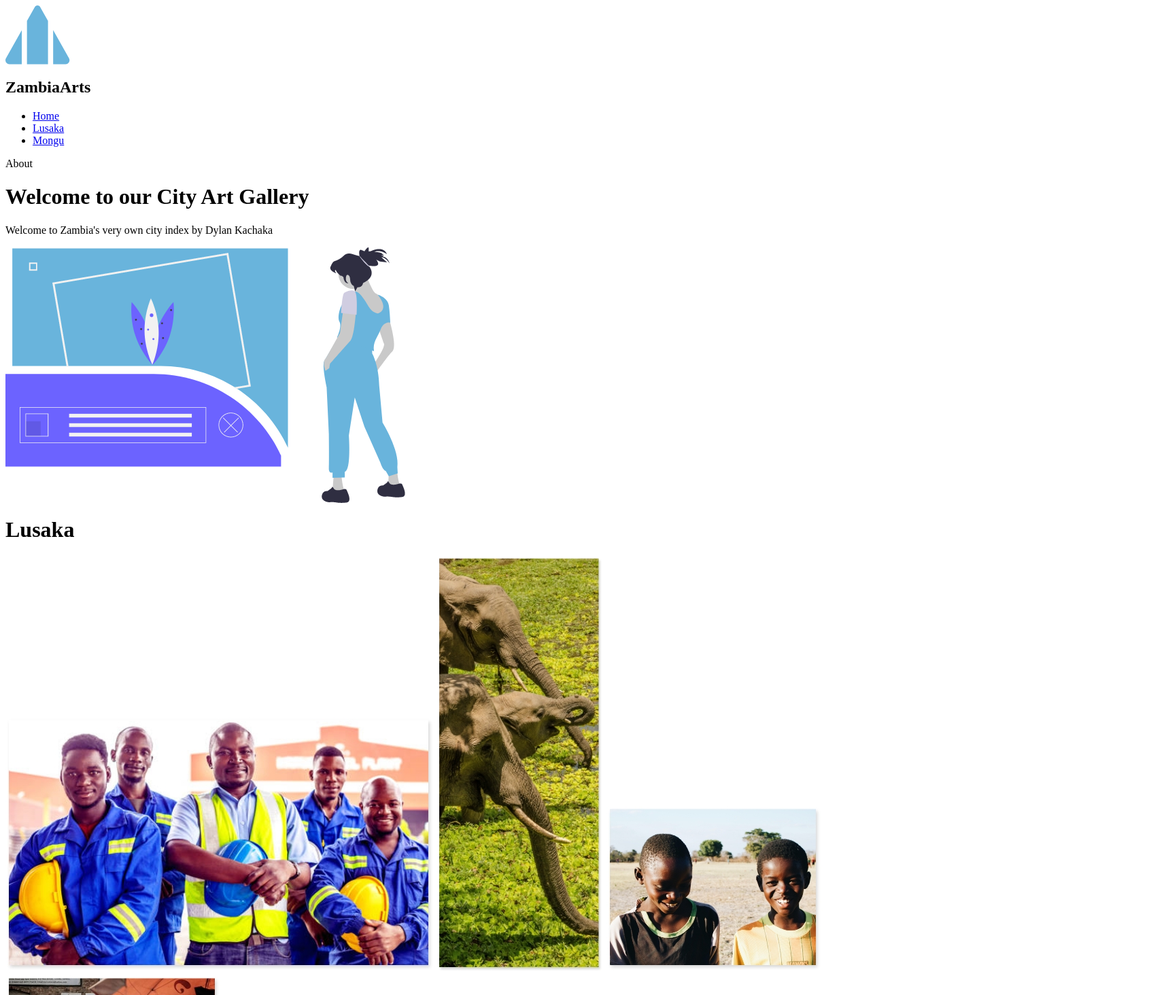
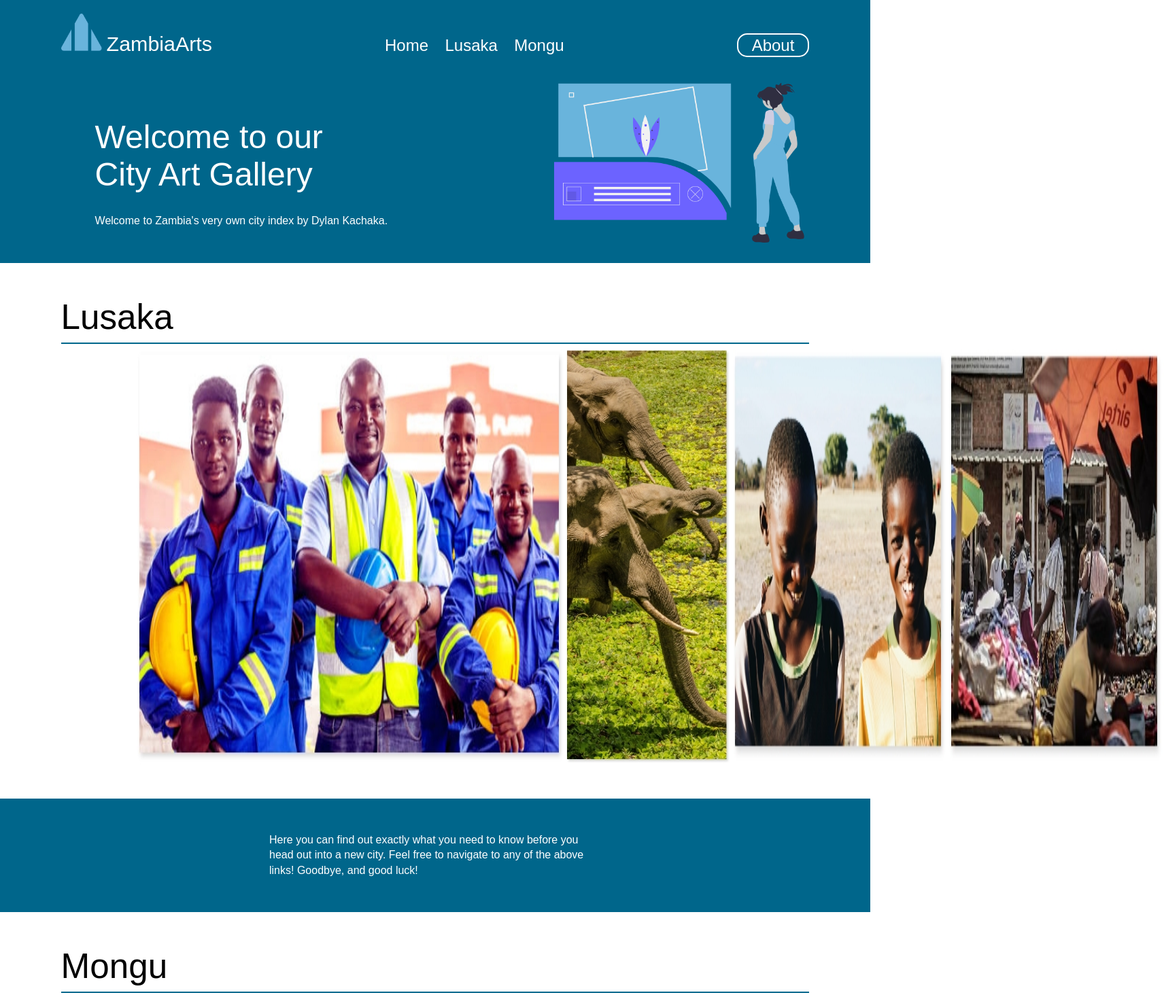
Before and after one commit to Kasweka1/ZambiaArt, a plain HTML site: page index.html in a window 1280 px wide. Shown: the top 1464 px of the page at 68% size, 1712 px wide, since content can reach past the window. Drawn offline with Linux system fonts and the light colour scheme.

Commit message:
completed styling

```diff
--- a/index.html
+++ b/index.html
@@ -3,12 +3,14 @@
     <meta charset="UTF-8">
     <meta http-equiv="X-UA-Compatible" content="IE=edge">
     <meta name="viewport" content="width=device-width, initial-scale=1.0">
+	<link rel="stylesheet" type="text/css" href="style/style.css">
     <title>ZambiaArts</title>
 </head>
 <body>
 
 	<!-- Header-->
     <header>
+		<div class="container">
 			<div class="top_header">
 				<div class="logo">
 					<img src="img/logo.png" alt="Zambia Art Logo">
@@ -22,16 +24,17 @@
 					</ul>
 				</nav>
 				<div class="about">
-				<a>About</a>
+					<a href="#">About</a>
 				</div>
 			</div>
 			<div class="bottom_header">
 				<div class="welcome">
 					<h1>Welcome to our City Art Gallery</h1>
-				<p>Welcome to Zambia's very own city index by Dylan Kachaka</p>
+					<p>Welcome to Zambia's very own city index by Dylan Kachaka.</p>
 				</div>
 				<div class="art_svg">
 					<img src="img/art.png" alt="Art Svg">
+				</div>
 			</div>
 		</div>
 	</header>
@@ -40,7 +43,10 @@
 	<!-- Main-->
 	<main>
 		<div class="lusaka">
+			<div class="h1_underline">
 				<h1>Lusaka</h1>
+				<hr>
+			</div>
 			<div class="lusaka_images">
 				<img src="img/workers.jpg" alt="Zambian Workers" class="workers"><!-- put there own classes so that you can use grids-->
 				<img src="img/elephant.jpg" alt="Zambian Elephants" class="elephants">
@@ -56,7 +62,10 @@
 			<!--heart icons here-->
 		</section>
 	   <div class="mongu">
+			<div class="h1_underline">
 				<h1>Mongu</h1>
+				<hr>
+			</div>
 			<div class="mongu_images">
 				<img src="img/mine.jpg" alt="Zambian Copper Mines" class="mine"><!-- put there own classes so that you can use grids-->
 				<img src="img/train.jpg" alt="TAZARA trains" class="train">
--- /dev/null
+++ b/style/style.css
@@ -0,0 +1,227 @@
+/* variables*/
+:root {
+  --blue: #00668B;
+  --white: #ffffff;
+}
+/* variables*/
+
+
+body{
+	margin: 0;
+	padding: 0;
+	font-family: sans-serif;
+}
+
+
+/*header */
+header{
+	background: var(--blue);
+}
+
+header .container{
+	width:86%;
+	margin: 0 auto;
+	padding: 20px 0 30px 0 ;
+	color: white;
+}
+
+header .top_header{
+	display: flex;
+	align-items:baseline;
+	justify-content: space-between;
+}
+
+header .top_header .logo{
+	display: flex;
+	align-items:baseline;
+}
+header .top_header .logo img{
+	width: 60px;
+	height: 55px;
+}
+header .top_header .logo h2{
+	font-weight: 510;
+	font-size: 1.9em;
+	margin: 0 0 0 7px;
+}
+
+header .top_header nav{
+}
+
+header .top_header nav ul{
+	margin: 0;
+	padding: 0;
+}
+
+header .top_header nav ul li a{
+	text-decoration: none;
+	color: white;
+	font-size: 1.5em;
+}
+header .top_header nav ul li a:hover{
+	text-decoration: underline;
+}
+header .top_header nav ul li{
+	display: inline;
+	margin: 0 10px;
+}
+
+header .top_header .about a{
+	text-decoration: none;
+	color: white;
+	font-size: 1.5em;
+	border: 2px solid white;
+	padding: 2px 20px;
+	border-radius: 15px;
+
+}
+
+
+header .bottom_header{
+	display: flex;
+	margin: 40px 0 0 0;
+}
+
+header .bottom_header .welcome{
+	padding: 20px 0 0 50px;
+
+}
+header .bottom_header .welcome h1{
+	width: 70%;
+	font-weight: 500;
+	font-size: 3em;
+}
+
+header .bottom_header .art_svg img{
+	width:65%;
+	margin: 0 0 0 190px;
+}
+/*Header */
+
+/*Main*/
+
+main{
+	margin: 50px 0;
+}
+main .lusaka{
+	width:86%;
+	margin: 0 auto 50px auto;
+}
+main .lusaka .r1, .r2{
+	margin: 30px 0 0 0;
+}
+main .h1_underline h1{
+	font-weight: 400;
+	font-size: 3.2em;
+	margin: 0;
+}
+
+main .h1_underline hr{
+	border: 1px solid var(--blue);
+}
+
+main .lusaka_images{
+	display: flex;
+	width: 80%;
+	margin: 0 auto;
+}
+/*
+main .lusaka_images .workers{
+	grid-column: 1/3;
+	grid-row: 1/3;
+}
+main .lusaka_images .elephant{
+	grid-column: 3/4;
+	grid-row: 1/3;
+}
+
+main .lusaka_images .kids{
+	grid-column: 1/2;
+}
+*/
+main section{
+	background: var(--blue);
+	color: white;
+	padding: 50px 30px;
+}
+main section p{
+	margin: 0 auto;
+	width: 40%;
+	line-height: 1.4em;
+}
+
+main .mongu{
+	width:86%;
+	margin: 50px auto 50px auto;
+}
+main .mongu_images{
+	display: flex;
+	width: 80%;
+	margin: 50px auto;
+}
+
+main .mongu .mongu_images{
+	display: flex;
+}
+main .mongu .mongu_images .r1{
+	margin: 0 20px 0 0;
+}
+main .mongu .mongu_images .r2{
+	margin:0;
+}
+
+main .mongu .mongu_images .r2 .waterfall{
+	margin: 25px 0 0 0 ;
+}
+
+main .zm_flag{
+	width: 250px;
+	margin: 0 auto;
+}
+
+/* Main */
+
+/* Footer */
+footer{
+	background: var(--blue);
+}
+footer .top_footer{
+	display: flex;
+	justify-content: space-between;
+	width:86%;
+	margin: 0 auto;
+	padding: 20px 0 40px 0 ;
+	color: white;
+
+}
+
+footer .top_footer .footer_logo h2{
+	font-weight: 510;
+	font-size: 1.9em;
+	margin: 0 0 10px 0;
+}
+
+footer .top_footer .footer_logo img{
+	margin:0 0 0 26px;
+}
+
+footer .top_footer .address, .disclaimer{
+	width: 30%;
+	line-height: 1.3em;
+	font-size: 1.2em;
+}
+footer .top_footer .address{
+	margin: 0 0 0 70px;
+}
+footer .top_footer .address p, .disclaimer p{
+	margin: 0;
+}
+footer .bottom_footer{
+	padding: 6px;
+	color: white;
+	background: #084A63;
+	text-align: center;
+}
+footer .bottom_footer p a{
+	color: white;
+}
```
Lines whose indentation alone changed are shown as unchanged.
